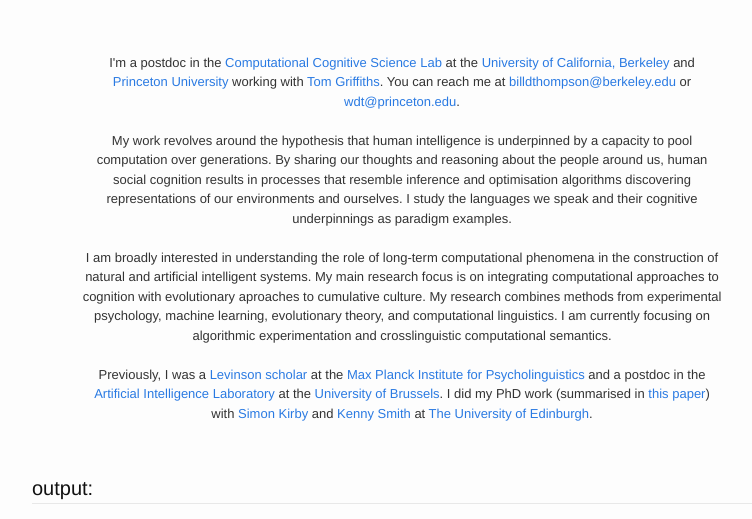
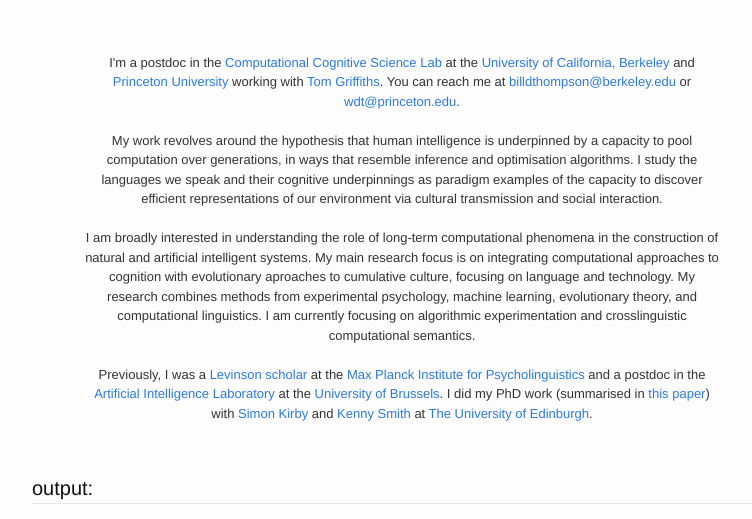
Before and after one commit to billdthompson/billdthompson.github.io, a Jekyll site: the page built from index.html, in a window 1280 px wide, cut to the strip 419-938 px from the top of the page. Shown: the whole strip, without its empty margins (238-990 px from the left). Built offline with Jekyll 4.4.1, drawn with Linux system fonts in a browser that asks for light colours; nearby versions of some CDN libraries; some web fonts are replaced.

Commit message:
minor updates

```diff
--- a/index.html
+++ b/index.html
@@ -27,12 +27,12 @@
   <br/>
   <br/>
 
-  My work revolves around the hypothesis that human intelligence is underpinned by a capacity to pool computation over generations. By sharing our thoughts and reasoning about the people around us, human social cognition results in processes that resemble inference and optimisation algorithms discovering representations of our environments and ourselves. I study the languages we speak and their cognitive underpinnings as paradigm examples.
+  My work revolves around the hypothesis that human intelligence is underpinned by a capacity to pool computation over generations, in ways that resemble inference and optimisation algorithms. I study the languages we speak and their cognitive underpinnings as paradigm examples of the capacity to discover efficient representations of our environment via cultural transmission and social interaction.
 
   <br/>
   <br/>
 
-  I am broadly interested in understanding the role of long-term computational phenomena in the construction of natural and artificial intelligent systems. My main research focus is on integrating computational approaches to cognition with evolutionary aproaches to cumulative culture. My research combines methods from experimental psychology, machine learning, evolutionary theory, and computational linguistics. I am currently focusing on algorithmic experimentation and crosslinguistic computational semantics.
+  I am broadly interested in understanding the role of long-term computational phenomena in the construction of natural and artificial intelligent systems. My main research focus is on integrating computational approaches to cognition with evolutionary aproaches to cumulative culture, focusing on language and technology. My research combines methods from experimental psychology, machine learning, evolutionary theory, and computational linguistics. I am currently focusing on algorithmic experimentation and crosslinguistic computational semantics.
 
   <br/>
   <br/>
```
